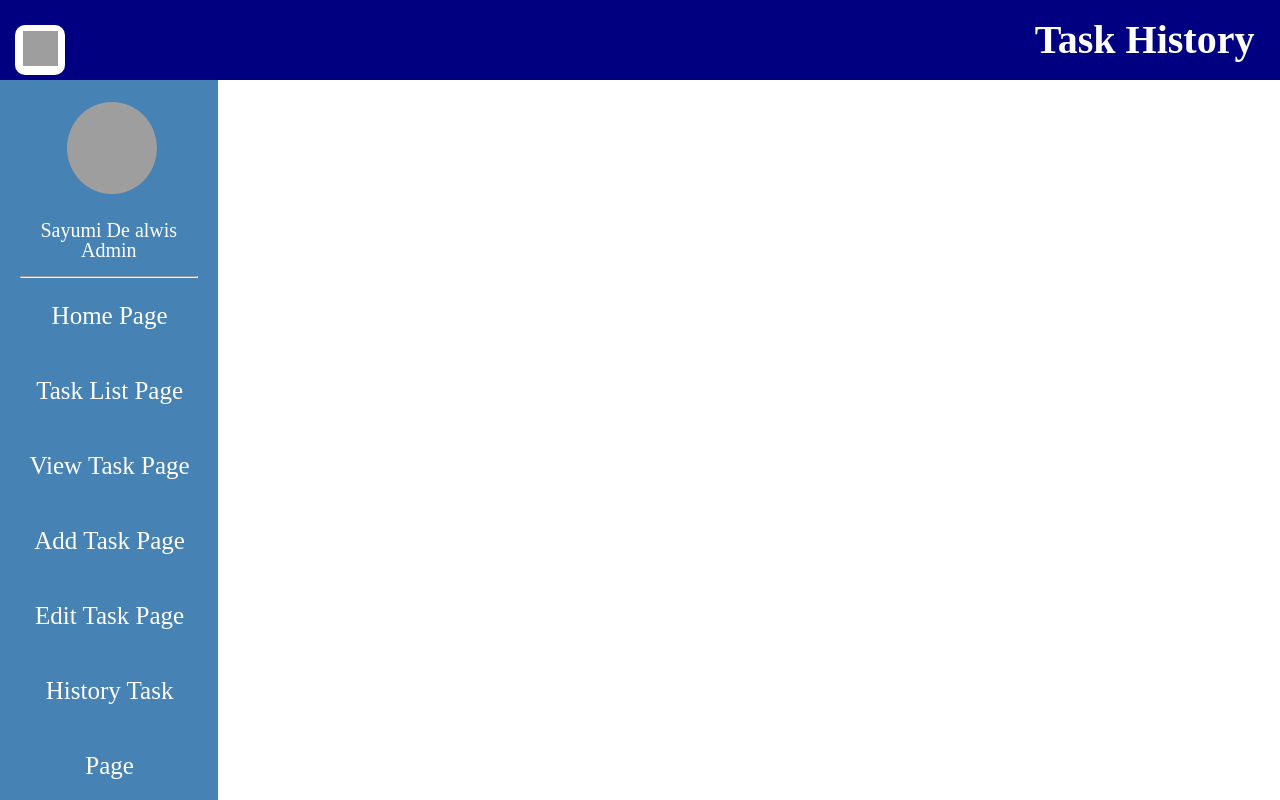
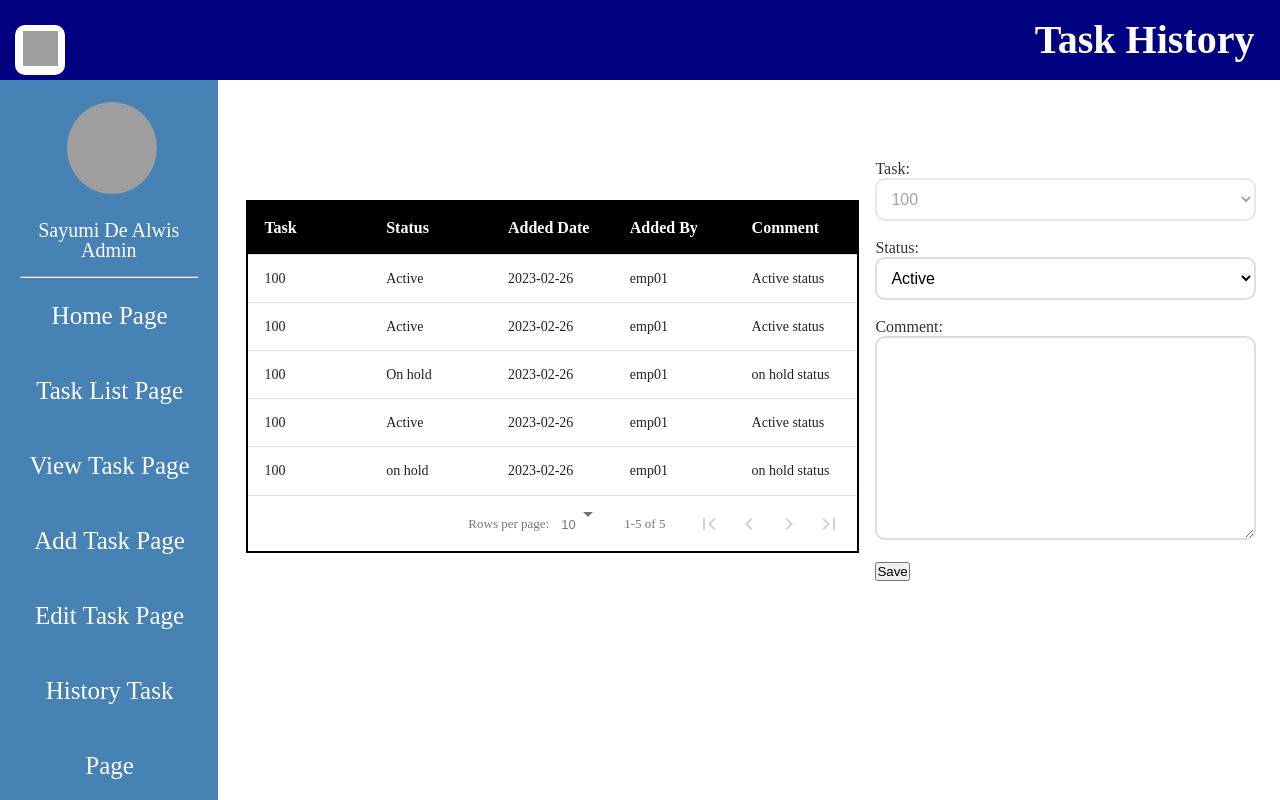
Before and after one commit to Sayumidealwis/sample-page, a React (Create React App) app: page /taskhistory in a window 1280 px wide. Built offline with nearby package versions, Linux system fonts and the light colour scheme; grey boxes are pictures that could not be loaded.

Commit message:
History task page completed

```diff
--- a/src/Components/Sidebar.jsx
+++ b/src/Components/Sidebar.jsx
@@ -39,7 +39,7 @@ const Sidebar = () => {
     <div className="sidebar_container">
       <div className="mid_section">
         <div className="user_profile"><img src="https://static.vecteezy.com/system/resources/previews/005/544/718/non_2x/profile-icon-design-free-vector.jpg" alt='cardImage'/></div>
-        <div className="user"><p>Sayumi De alwis<br/>Admin</p><hr/></div>
+        <div className="user"><p>Sayumi De Alwis<br/>Admin</p><hr/></div>
         {menuItems.map((items, index) => (
           <Link to={items.path} key={index} className="link">
             <div className="link_text">{items.name}</div>
--- /dev/null
+++ b/src/Pages/HistoryTask.css
@@ -0,0 +1,30 @@
+.container_history{
+    padding-left: 18vw;
+    display: flex;
+    flex-direction: row;
+}
+
+.dataaTable{
+    border: 2px solid #000000;
+    border-collapse: collapse;
+    border-style: solid;
+    text-align: center;
+    overflow-y: auto;
+    height: 100%;
+    width: 80%;
+    margin-top: 15vh;
+    margin-left: 2vh;
+}
+
+.history{font-weight: 500;}
+
+.addstatus{
+    margin-top: 10vh;
+    margin-left: 2vh;
+    margin-right: 3vh;
+    width: 50%;
+}
+
+.subbtn{
+    align-items: center;
+}
--- a/src/Pages/HistoryTask.jsx
+++ b/src/Pages/HistoryTask.jsx
@@ -1,11 +1,138 @@
 import React from 'react'
 import Header from '../Components/Header'
+import DataTable from 'react-data-table-component'
+import './HistoryTask.css'
+
+const column = [
+    {
+      name: 'Task',
+      selector: (row) => row.id,
+      //sortable: true,
+    },
+    {
+      name: 'Status',
+      selector: (row) => row.status,
+      //sortable: true,
+    },
+    {
+      name: 'Added Date',
+      selector: (row) => row.addedDate,
+      //sortable: true,
+    },
+    {
+      name: 'Added By',
+      selector: (row) => row.addedBy,
+    },
+    {
+        name: 'Comment',
+        selector: (row) => row.comment,
+      }
+  ]
+
+  const data = [
+    {
+        id: 100,
+        status: 'Active',
+        addedDate: '2023-02-26',
+        addedBy: 'emp01',
+        comment: 'Active status'
+    },
+    {
+        id: 100,
+        status: 'Active',
+        addedDate: '2023-02-26',
+        addedBy: 'emp01',
+        comment: 'Active status'
+    },
+    {
+        id: 100,
+        status: 'On hold',
+        addedDate: '2023-02-26',
+        addedBy: 'emp01',
+        comment: 'on hold status'
+    },
+    {
+        id: 100,
+        status: 'Active',
+        addedDate: '2023-02-26',
+        addedBy: 'emp01',
+        comment: 'Active status'
+    },
+    {
+            id: 100,
+        status: 'on hold',
+        addedDate: '2023-02-26',
+        addedBy: 'emp01',
+        comment: 'on hold status'
+    }
+
+]
+
+const customStyles = {
+    headCells: {
+      style: {
+        backgroundColor: 'black',
+        color: 'white',
+        fontWeight: 'bold',
+        fontSize: '16px',
+        textAlign: 'center',
+      },
+    },
+    cells: {
+      style: {
+        fontSize: '14px',
+      },
+    },
+  }
 
 const HistoryTaskPage = () => {
+    const handlesubmit =(e)=>{
+        e.preventDefault()
+        alert("Task data is added");
+    }
   return (
-    <div>
+    <div >
       <Header currentPage="Task History"/>
-      {/* <h1>This is history task page</h1> */}
+      <div className='container_history'>
+        <div className="dataaTable">
+          <DataTable
+            columns={column}
+            data={data}
+            pagination
+            highlightOnHover
+            pointerOnHover
+            customStyles={customStyles}
+          />
+
+        </div>
+
+        <div className='addstatus'>
+        <form>
+
+
+            <label className="form-label">Task:</label>
+            <select disabled>
+              <option>option 1</option>
+              <option>option 2</option>
+              <option selected>100</option>
+            </select>
+            <br/><br/>
+
+            <label className="form-label">Status:</label>
+            <select >
+              <option selected>Active</option>
+              <option >On hold</option>
+            </select>
+            <br/><br/>
+
+            <label className="form-label">Comment:</label>
+            <textarea cols={30} rows={10} required></textarea>
+            <br/><br/>
+
+            <button className="subbtn" type='submit'onClick={handlesubmit}>Save</button>
+        </form>
+        </div>
+      </div>
     </div>
   )
 }
```
